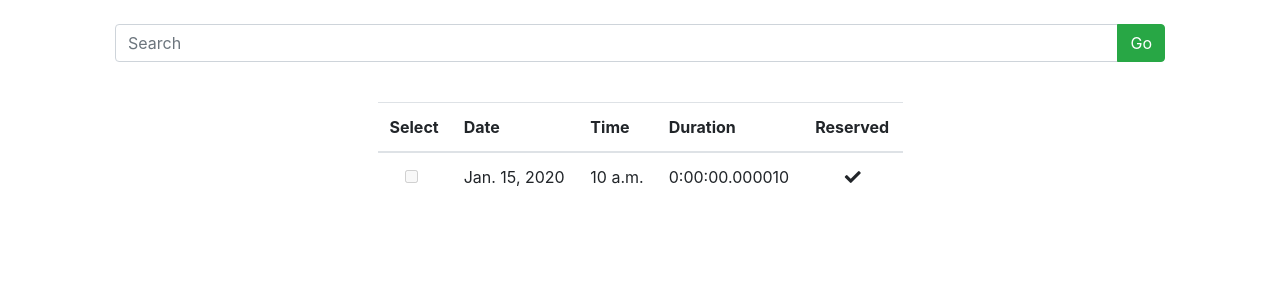
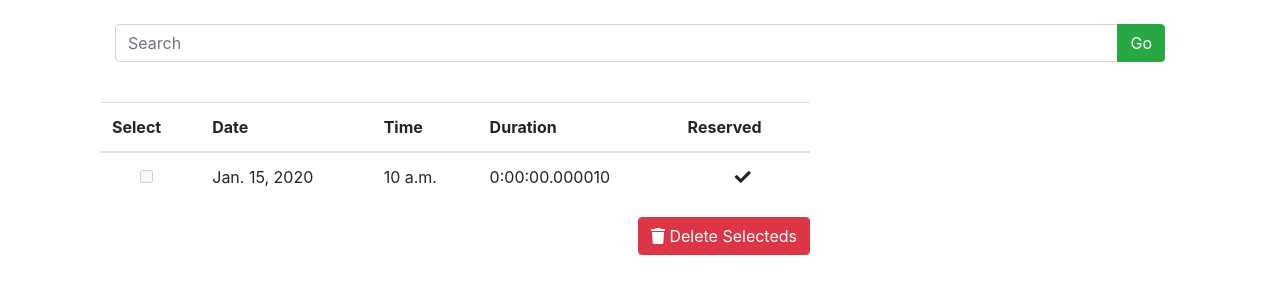
Before and after one commit to alistvt/barberq, a Django app: a page that uses mainapp/templates/manage_slots.html in a window 1280 px wide. Shown: the part 56-356 px from the top of the page. Run offline with Django 3.2, Linux system fonts and the light colour scheme; a user stored in the database is signed in; tables that the repository leaves empty hold one stand-in row (values such as "Sample post"); some libraries are stand-ins or nearby versions.

Commit message:
adds delete form to the template

```diff
--- a/mainapp/templates/manage_slots.html
+++ b/mainapp/templates/manage_slots.html
@@ -1,5 +1,7 @@
 {% extends 'base.html' %}
 {% block content %}
+<form method="post">
+  {% csrf_token %}
 <div class="container">
 <br/>
   <div class="container text-center">
@@ -12,8 +14,8 @@
   </div>
 <br/>
 <div class="row">
-  <div class="col-md-3"></div>
-  <div class="col-md-6">
+
+  <div class="col-md-8">
     {# <h2><i class="fa fa-calendar-alt"></i> Upcoming</h2> #}
   {#  <p>The .table class adds basic styling (light padding and horizontal dividers) to a table:</p>#}
     <table class="table">
@@ -36,7 +38,7 @@
             </div>
             {% else %}
             <div class="form-check text-center ">
-                <input type="checkbox" class="form-check-input" value="">
+                <input type="checkbox" class="form-check-input" name='slots' value="{{slot.id}}">
             </div>
             {% endif %}
           </td>
@@ -55,8 +57,22 @@
       </tbody>
     </table>
   </div>
-  <div class="col-md-3"></div>
+  <div class="col-md-4">
+
+  </div>
+</div>
+<div class="row">
+  <div class="col-md-8 text-right">
+<button type="submit" class="btn btn-danger"><span class="fa fa-trash"></span> Delete Selecteds</button>
+<br>
+<br>
+  </div>
+  <div class="col-md-4">
+
+  </div>
+
 </div>
 </div>
+</form>
 
 {% endblock %}
```
